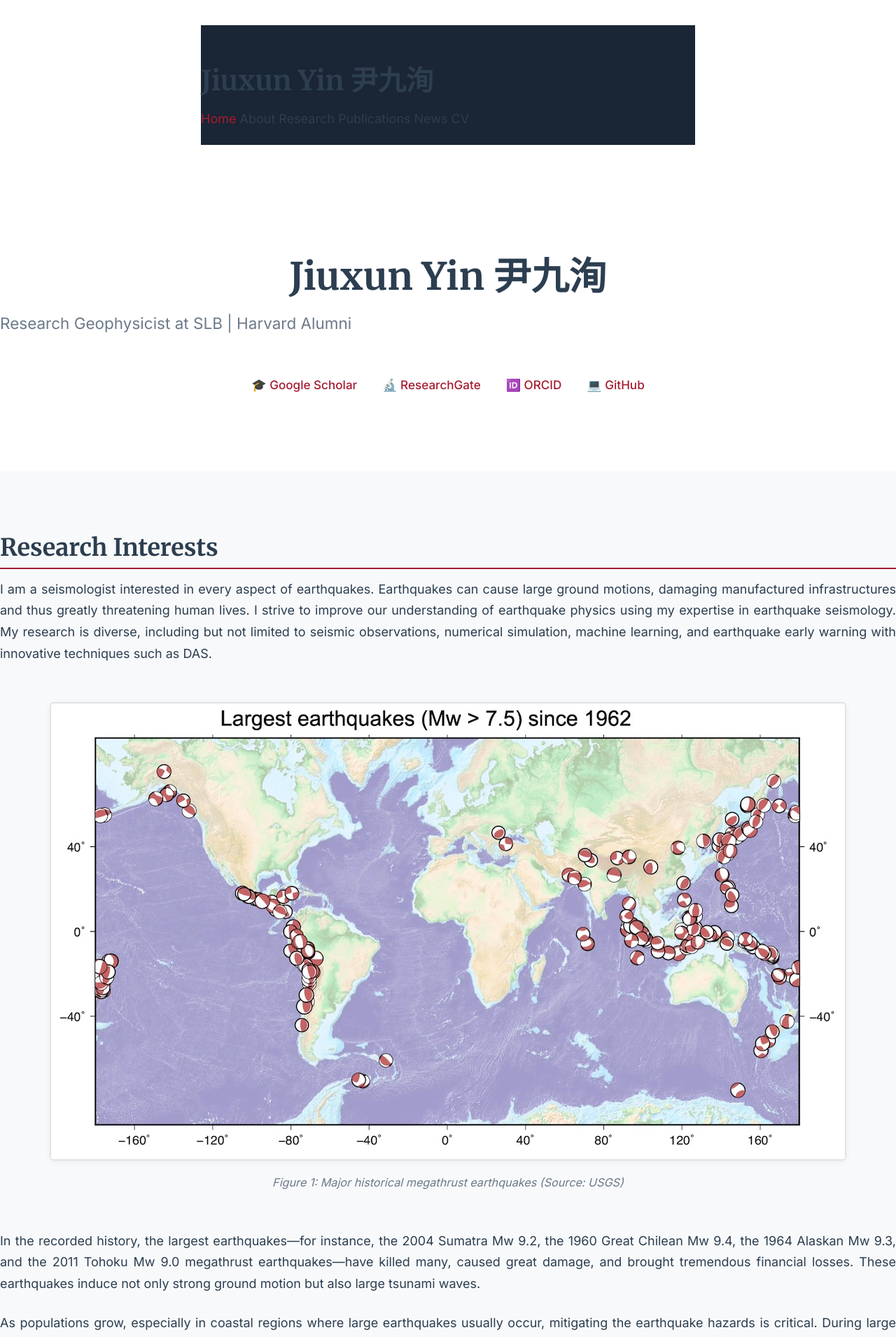
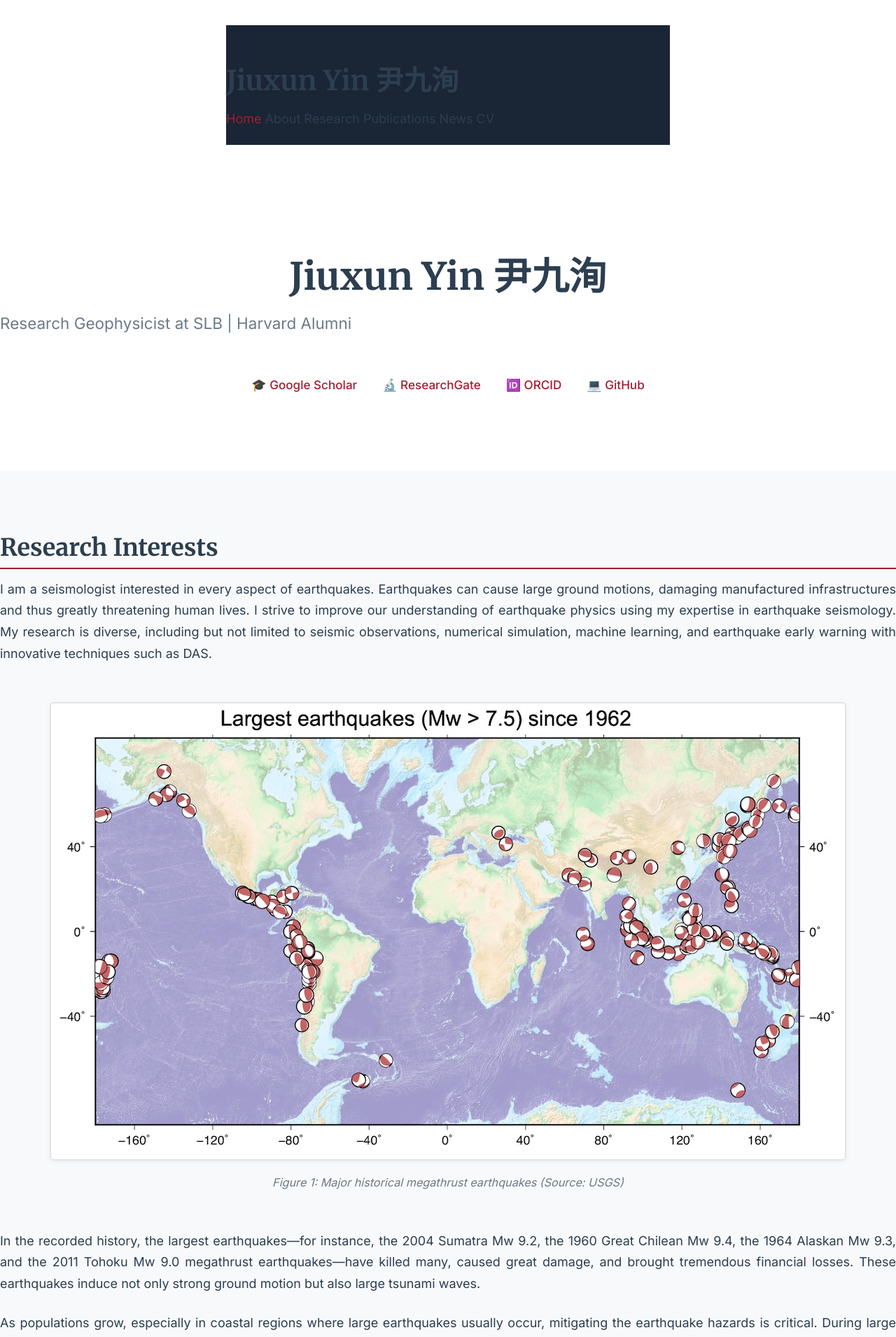
Before and after one commit to yinjiuxun/yinjiuxun.github.io, a Jekyll site: the page built from index.md, in a window 1280 px wide. Shown: the top 1910 px of the page at 70% size. Built offline with Jekyll 4.4.1, drawn with Linux system fonts in a browser that asks for light colours.

Commit message:
Fix container padding in styles.scss to properly increase side spacing

```diff
--- a/assets/css/styles.scss
+++ b/assets/css/styles.scss
@@ -7,7 +7,7 @@
 .site-container {
     max-width: var(--container-width);
     margin: 2rem auto;
-    padding: 0 1.5rem;
+    padding: 0 3.5rem;
 }
 
 .site-header {
@@ -32,6 +32,6 @@
 @media (max-width: 680px) {
     .site-container {
         margin: 1.5rem auto;
-        padding: 0 1rem;
+        padding: 0 2rem;
     }
 }
```
